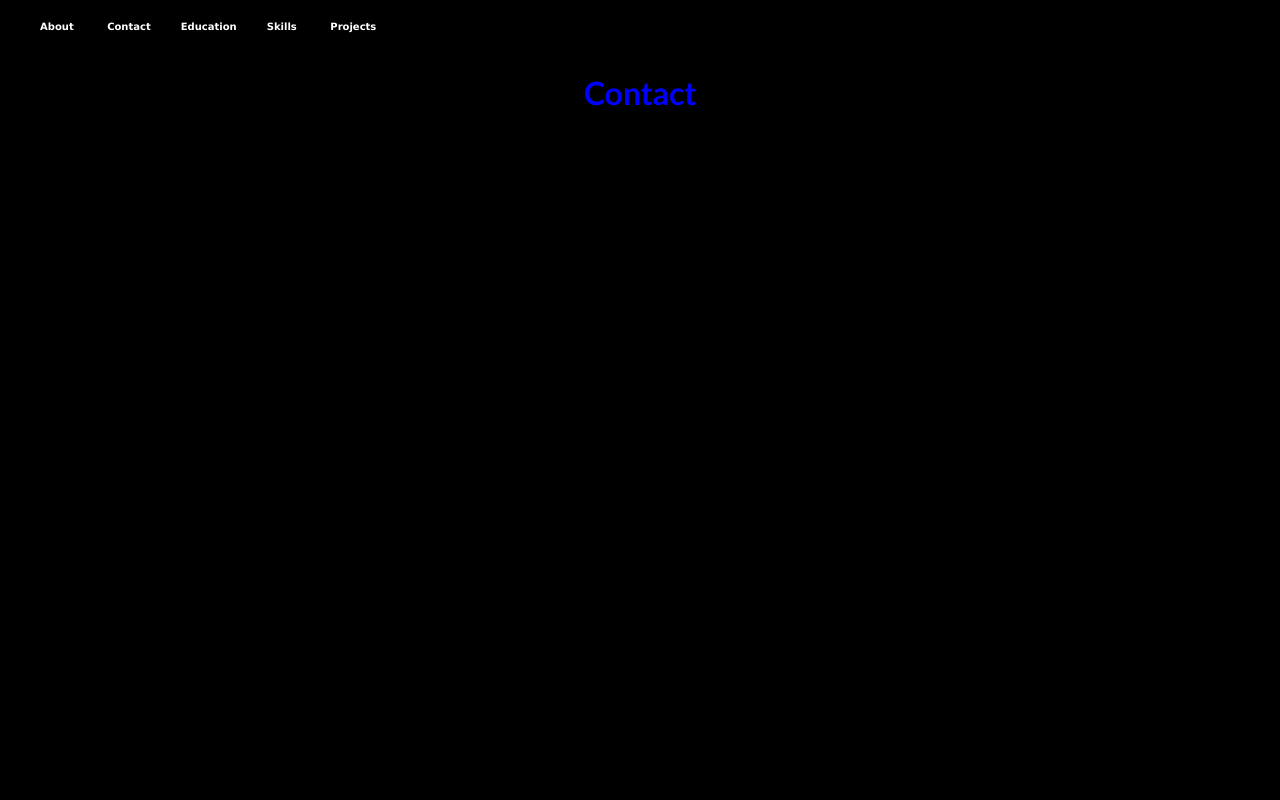
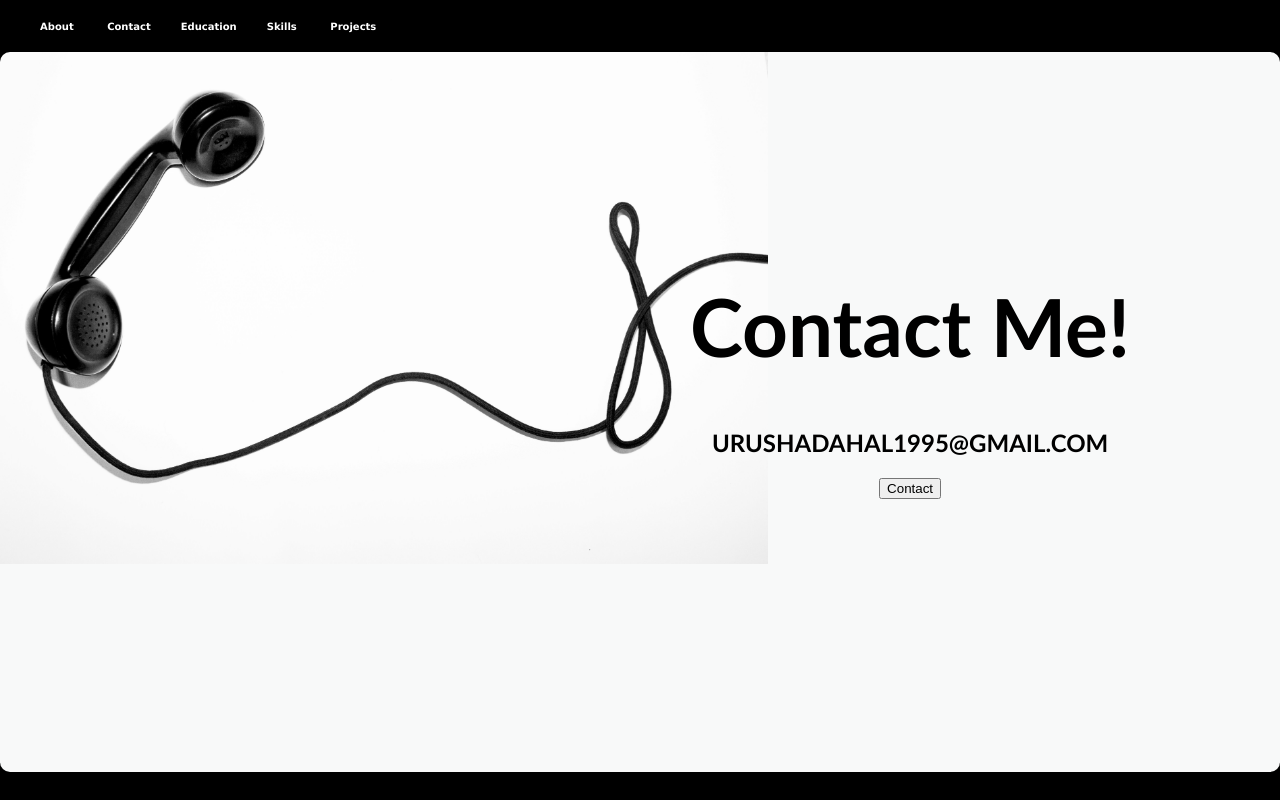
Before and after one commit to UrushaDahal/Portfolio, a React (Create React App) app in the folder my-portfolio/: page /contact in a window 1280 px wide. Built offline with nearby package versions, Linux system fonts and the light colour scheme.

Commit message:
Added styles to contact page

```diff
--- a/my-portfolio/src/Pages/Contact.tsx
+++ b/my-portfolio/src/Pages/Contact.tsx
@@ -1,10 +1,15 @@
 import React from "react";
 import "../Styles/Contact.css";
+// import Telephone from "../assets/images/Telephone.jpg";
 
 export default function Contact() {
   return (
-    <div>
-      <h1>Contact</h1>
+    <div className="contactContainer">
+      <div className="contactInfo">
+        <h1 className="contactHeading">Contact Me!</h1>
+        <h2>URUSHADAHAL1995@GMAIL.COM</h2>
+        <button>Contact</button>
+      </div>
     </div>
   );
 }
--- a/my-portfolio/src/Styles/Contact.css
+++ b/my-portfolio/src/Styles/Contact.css
@@ -1,3 +1,54 @@
 h1 {
-  color: blue;
+  color: black;
 }
+
+.contactContainer {
+  position: relative;
+  background-color: #f8f9f9;
+  height: 90vh;
+  width: 100vw;
+  background-image: url(../assets/images/Telephone.jpg);
+  background-repeat: no-repeat;
+  background-size: 100vw;
+}
+
+.contactInfo {
+  position: absolute;
+  height: 50vh;
+  width: 100vw;
+  top: 35%;
+  left: 0%;
+}
+
+.contactHeading {
+  font-size: 40px;
+}
+
+@media (min-width: 1045px) {
+  h1 {
+    color: black;
+    font-size: xx-large;
+  }
+
+  .contactContainer {
+    position: relative;
+    background-color: #f8f9f9;
+    height: 90vh;
+    background-image: url(../assets/images/Telephone.jpg);
+    background-repeat: no-repeat;
+    background-size: 60vw;
+    border-radius: 10px;
+  }
+
+  .contactInfo {
+    position: absolute;
+    height: 50vh;
+    width: 40vw;
+    top: 24%;
+    left: 51.1%;
+  }
+
+  .contactHeading {
+    font-size: 80px;
+  }
+}
--- a/my-portfolio/src/Styles/Skill.css
+++ b/my-portfolio/src/Styles/Skill.css
@@ -1,7 +1,7 @@
 .skillContainer {
   height: 100vh;
   position: relative;
-  background-color: #b6fffa;
+  background-color: #f0f0f0;
 }
 
 .htmlIcon {
@@ -200,7 +200,7 @@
   .skillContainer {
     height: 100vh;
     position: relative;
-    background-color: #b6fffa;
+    background-color: #f0f0f0;
   }
 
   .htmlIcon {
```
Also changed, not shown: my-portfolio/src/assets/images/ContactPage.JPG (added), my-portfolio/src/assets/images/Telephone.jpg (added).
